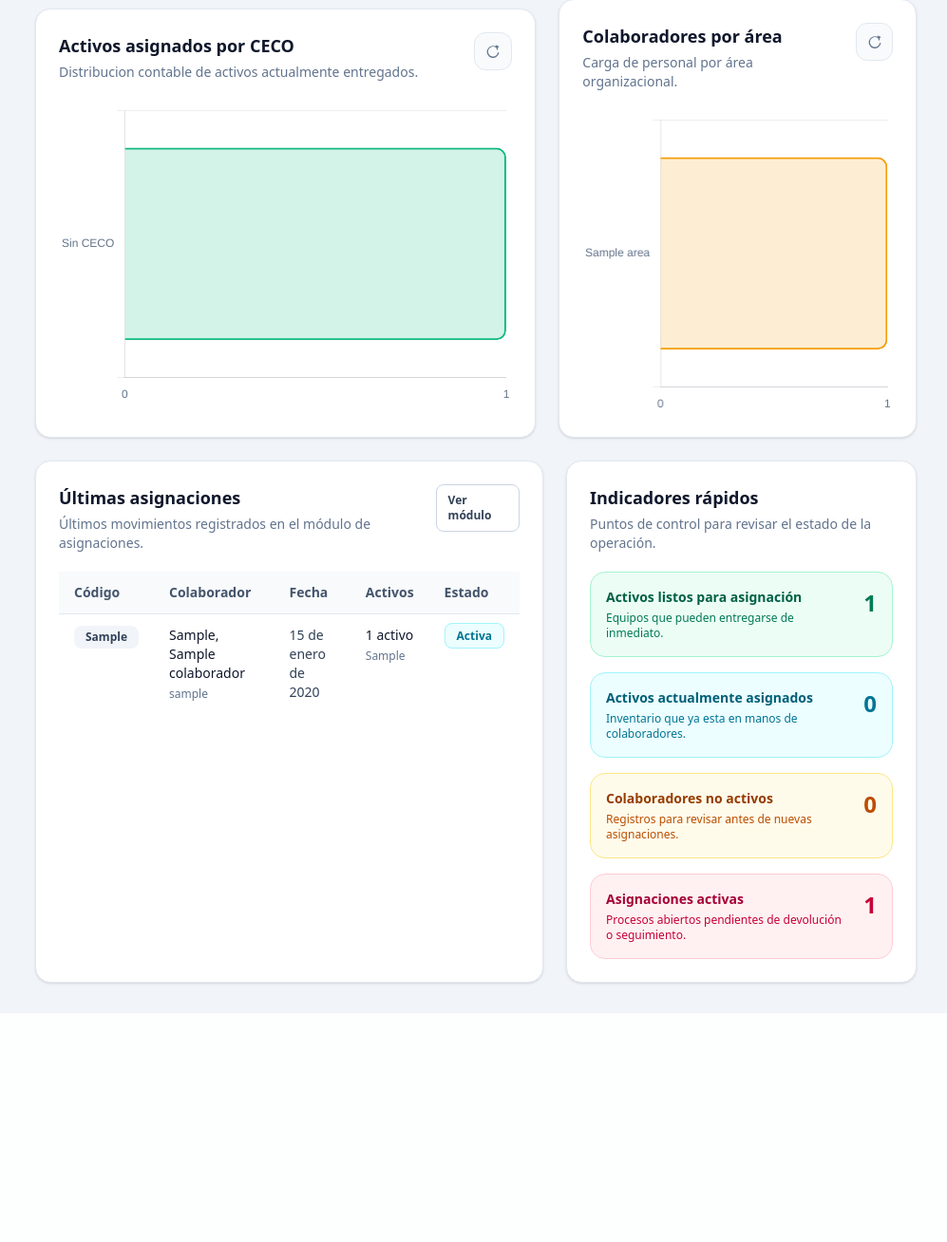
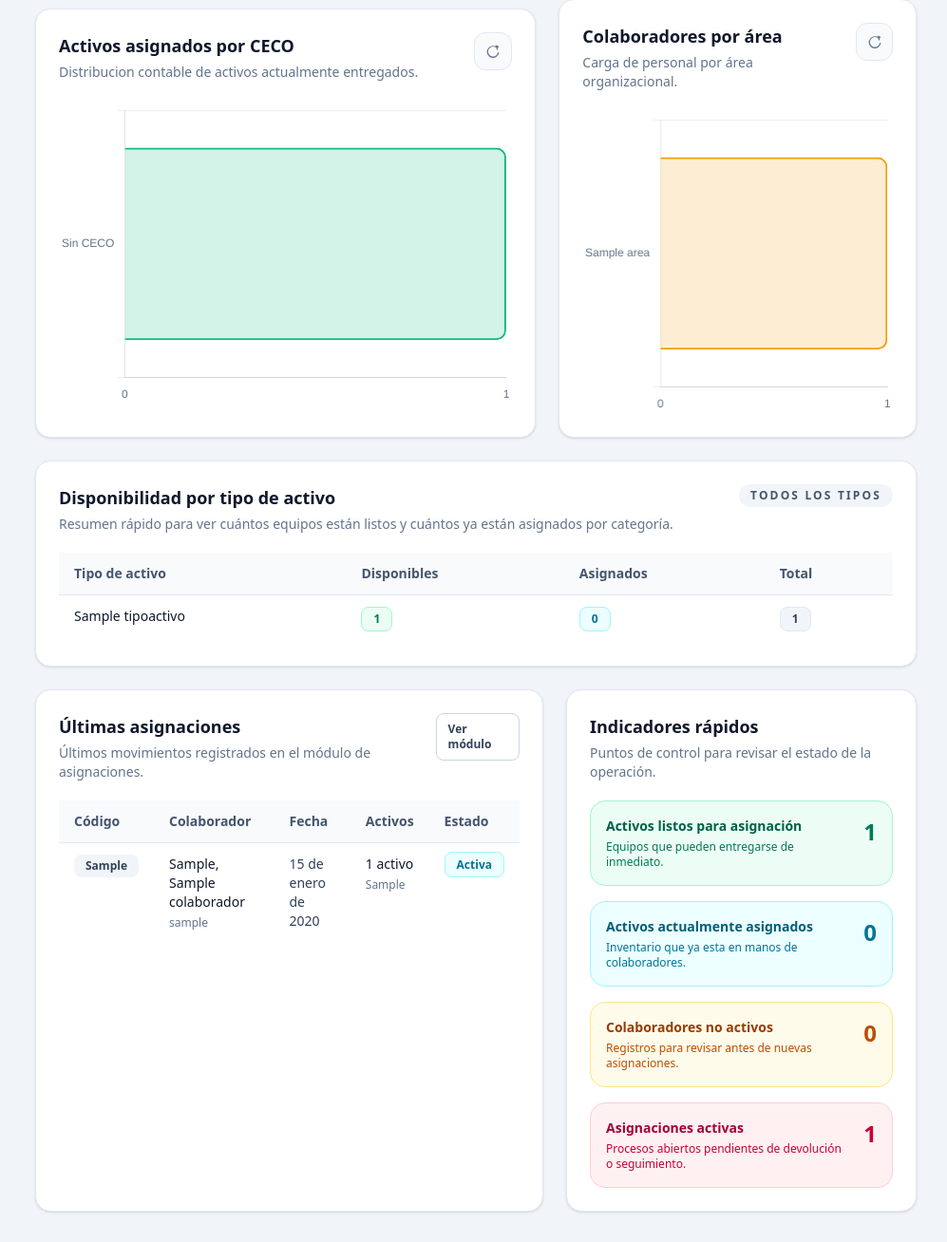
Before and after one commit to KevinLeandr019/ControlActivosTI, a Django app: page / in a window 1280 px wide. Shown: the part 1243-2551 px from the top of the page at 95% size, without its empty margins (283-1280 px from the left). Before the commit the page ends 2282 px from the top, so only its background shows below. Run offline with Django 5.2, Linux system fonts and the light colour scheme; a user stored in the database is signed in; tables that the repository leaves empty hold one stand-in row (values such as "Sample post"); grey boxes marked "Sample" are stand-in pictures.

Commit message:
Agregado algunos colores a algunas vistas :)

```diff
--- a/ControlActivosTI/apps/colaboradores/views.py
+++ b/ControlActivosTI/apps/colaboradores/views.py
@@ -2,6 +2,7 @@ from decimal import Decimal
 
 from django.contrib.auth.mixins import LoginRequiredMixin
 from django.db.models import Count, Prefetch, Q
+from django.urls import reverse
 from django.views.generic import DetailView, ListView
 
 from apps.activos.models import FotoActivo
@@ -170,6 +171,10 @@ class ColaboradorDetailView(LoginRequiredMixin, DetailView):
     def get_context_data(self, **kwargs):
         context = super().get_context_data(**kwargs)
         colaborador = self.object
+        context["admin_change_url"] = reverse(
+            "admin:colaboradores_colaborador_change",
+            args=[colaborador.pk],
+        )
         asignaciones = list(colaborador.asignaciones.all())
 
         detalles_activos_actuales = []
--- a/ControlActivosTI/config/views.py
+++ b/ControlActivosTI/config/views.py
@@ -1,5 +1,5 @@
 from django.contrib.auth.mixins import LoginRequiredMixin
-from django.db.models import Count, Sum
+from django.db.models import Count, Q, Sum
 from django.views.generic import TemplateView
 
 from apps.activos.models import Activo
@@ -10,6 +10,14 @@ ASIGNACIONES_ABIERTAS = [
     Asignacion.EstadoAsignacion.ACTIVA,
     Asignacion.EstadoAsignacion.PARCIAL,
 ]
+
+ESTADO_ASIGNABLE_Q = (
+    Q(estado_activo__permite_asignacion=True)
+    & ~Q(estado_activo__nombre__icontains="repar")
+    & ~Q(estado_activo__nombre__icontains="cuarentena")
+)
+
+ESTADO_ASIGNADO_Q = Q(estado_activo__nombre__iexact="Asignado")
 
 
 class InicioView(LoginRequiredMixin, TemplateView):
@@ -26,12 +34,8 @@ class InicioView(LoginRequiredMixin, TemplateView):
         asignaciones_activas = Asignacion.objects.filter(
             estado_asignacion__in=ASIGNACIONES_ABIERTAS
         ).count()
-        activos_disponibles = Activo.objects.filter(
-            estado_activo__permite_asignacion=True
-        ).count()
-        activos_asignados = Activo.objects.filter(
-            estado_activo__nombre__iexact="Asignado"
-        ).count()
+        activos_disponibles = Activo.objects.filter(ESTADO_ASIGNABLE_Q).count()
+        activos_asignados = Activo.objects.filter(ESTADO_ASIGNADO_Q).count()
         valor_total_activos = Activo.objects.aggregate(total=Sum("valor")).get("total") or 0
 
         activos_por_estado = list(
@@ -43,6 +47,15 @@ class InicioView(LoginRequiredMixin, TemplateView):
             Activo.objects.values("tipo_activo__nombre")
             .annotate(total=Count("id"))
             .order_by("-total", "tipo_activo__nombre")[:8]
+        )
+        activos_por_tipo_resumen = list(
+            Activo.objects.values("tipo_activo__nombre")
+            .annotate(
+                total=Count("id"),
+                disponibles=Count("id", filter=ESTADO_ASIGNABLE_Q),
+                asignados=Count("id", filter=ESTADO_ASIGNADO_Q),
+            )
+            .order_by("tipo_activo__nombre")
         )
         activos_por_ceco = list(
             AsignacionDetalle.objects.filter(
@@ -117,6 +130,7 @@ class InicioView(LoginRequiredMixin, TemplateView):
                     item["tipo_activo__nombre"] for item in activos_por_tipo
                 ],
                 "activos_tipo_data": [item["total"] for item in activos_por_tipo],
+                "activos_tipo_resumen": activos_por_tipo_resumen,
                 "cecos_labels": [
                     self._formatear_ceco_label(item) for item in activos_por_ceco
                 ],
--- a/ControlActivosTI/templates/colaboradores/detalle.html
+++ b/ControlActivosTI/templates/colaboradores/detalle.html
@@ -11,6 +11,12 @@
       class="inline-flex items-center gap-2 rounded-xl border border-slate-200 bg-white px-4 py-2 text-sm font-medium text-slate-700 shadow-sm hover:bg-slate-50"
     >
       ← Volver a colaboradores
+    </a>
+    <a
+      href="{{ admin_change_url }}"
+      class="inline-flex items-center gap-2 rounded-xl border border-cyan-200 bg-cyan-50 px-4 py-2 text-sm font-semibold text-cyan-700 shadow-sm transition hover:bg-cyan-100"
+    >
+      Editar colaborador
     </a>
   </div>
 
--- a/ControlActivosTI/templates/dashboard/inicio.html
+++ b/ControlActivosTI/templates/dashboard/inicio.html
@@ -159,6 +159,61 @@
                     <canvas id="chartColaboradoresArea"></canvas>
                 </div>
             </div>
+        </div>
+    </section>
+
+    <section class="rounded-2xl border border-slate-200 bg-white p-6 shadow-sm">
+        <div class="mb-5 flex items-start justify-between gap-4">
+            <div>
+                <h3 class="text-lg font-semibold text-slate-900">Disponibilidad por tipo de activo</h3>
+                <p class="mt-1 text-sm text-slate-500">Resumen rápido para ver cuántos equipos están listos y cuántos ya están asignados por categoría.</p>
+            </div>
+            <span class="rounded-full bg-slate-100 px-3 py-1 text-xs font-semibold uppercase tracking-[0.18em] text-slate-600">
+                Todos los tipos
+            </span>
+        </div>
+
+        <div class="overflow-x-auto">
+            <table class="min-w-full divide-y divide-slate-200 text-sm">
+                <thead class="bg-slate-50 text-left text-slate-600">
+                    <tr>
+                        <th class="px-4 py-3 font-semibold">Tipo de activo</th>
+                        <th class="px-4 py-3 font-semibold">Disponibles</th>
+                        <th class="px-4 py-3 font-semibold">Asignados</th>
+                        <th class="px-4 py-3 font-semibold">Total</th>
+                    </tr>
+                </thead>
+                <tbody class="divide-y divide-slate-100">
+                    {% for tipo in activos_tipo_resumen %}
+                        <tr class="align-top text-slate-700">
+                            <td class="px-4 py-3">
+                                <div class="font-medium text-slate-900">{{ tipo.tipo_activo__nombre|default:"Sin tipo" }}</div>
+                            </td>
+                            <td class="px-4 py-3">
+                                <span class="inline-flex rounded-lg border border-emerald-200 bg-emerald-50 px-3 py-1 text-xs font-semibold text-emerald-700">
+                                    {{ tipo.disponibles }}
+                                </span>
+                            </td>
+                            <td class="px-4 py-3">
+                                <span class="inline-flex rounded-lg border border-cyan-200 bg-cyan-50 px-3 py-1 text-xs font-semibold text-cyan-700">
+                                    {{ tipo.asignados }}
+                                </span>
+                            </td>
+                            <td class="px-4 py-3">
+                                <span class="inline-flex rounded-lg border border-slate-200 bg-slate-100 px-3 py-1 text-xs font-semibold text-slate-700">
+                                    {{ tipo.total }}
+                                </span>
+                            </td>
+                        </tr>
+                    {% empty %}
+                        <tr>
+                            <td colspan="4" class="px-4 py-8 text-center text-sm text-slate-500">
+                                Aun no hay activos registrados.
+                            </td>
+                        </tr>
+                    {% endfor %}
+                </tbody>
+            </table>
         </div>
     </section>
 
```
Also changed, not shown: ControlActivosTI/apps/accounts/tests.py (+28 -1 lines), ControlActivosTI/apps/colaboradores/tests.py (+34 -1 lines), ControlActivosTI/templates/colaboradores/lista.html (+7 -1 lines).
